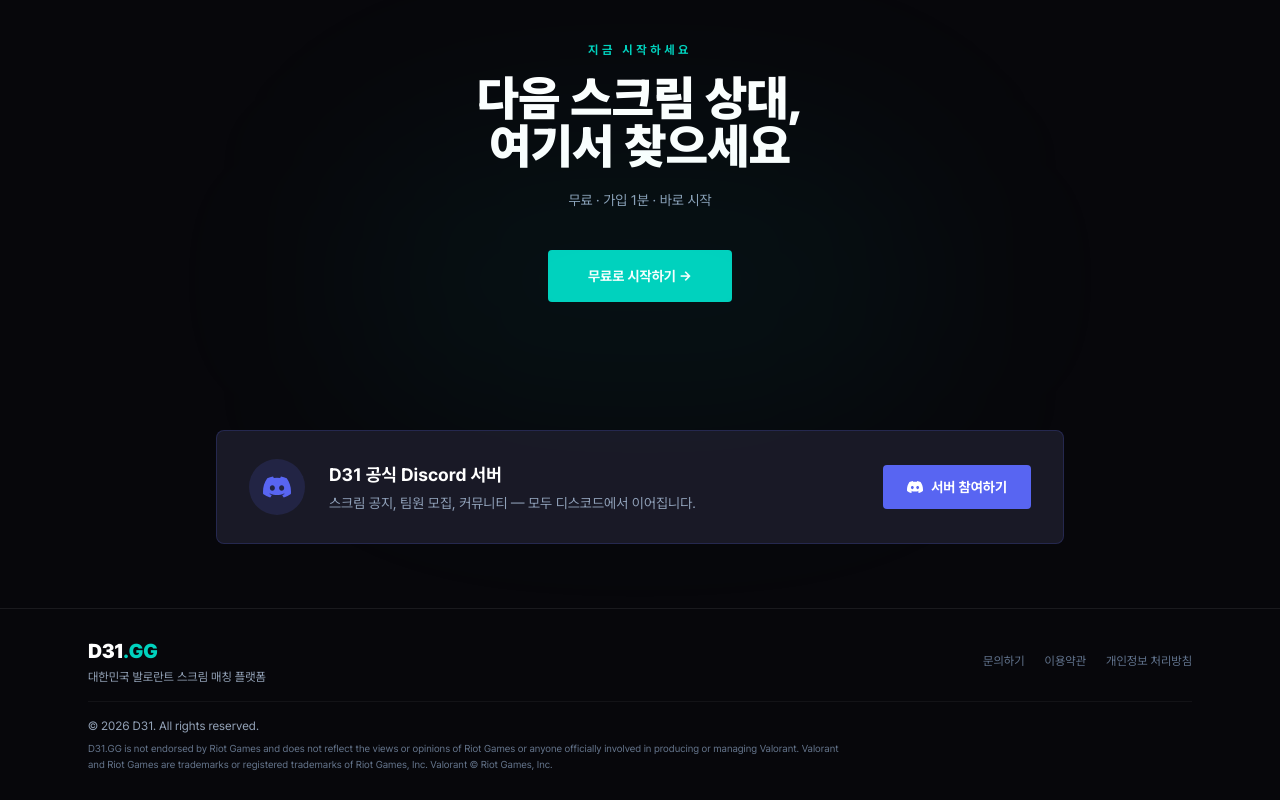
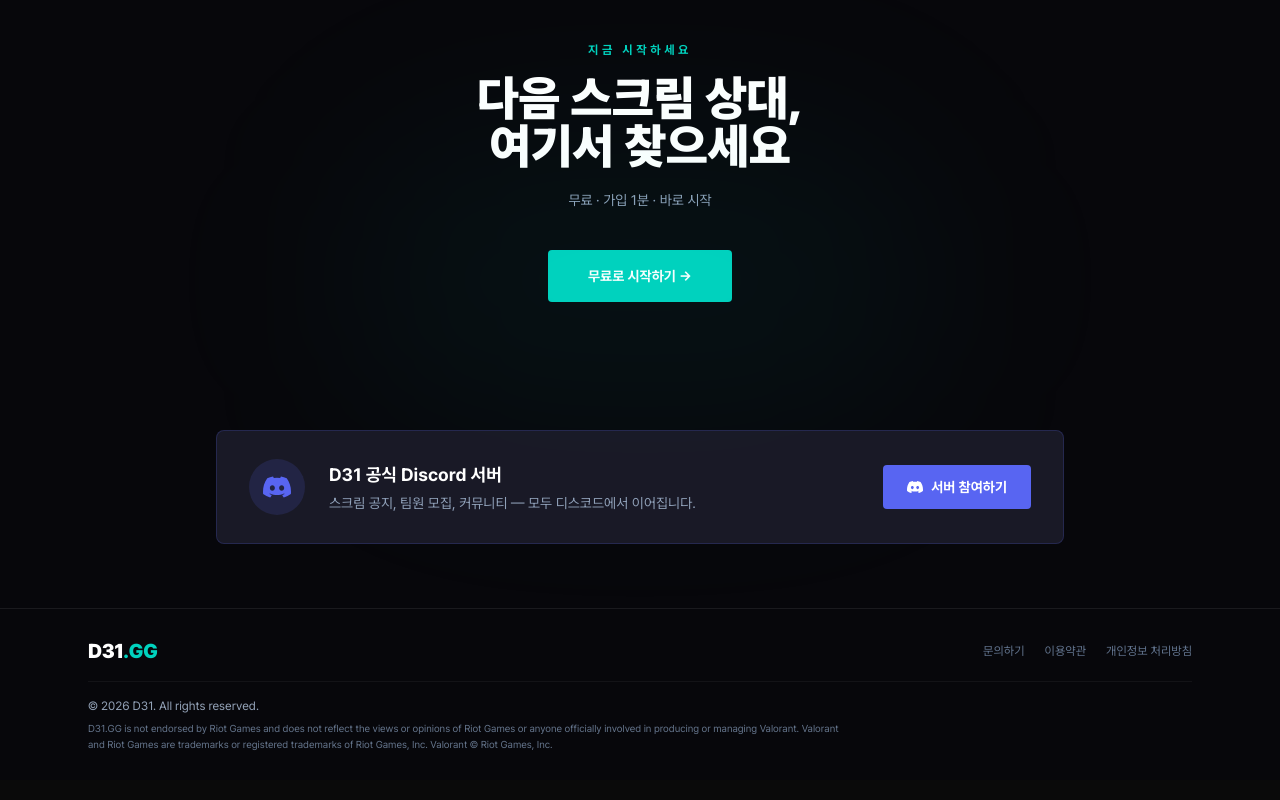
Before and after one commit to D31-Maxverstappen/scrim-platform, a Next.js app: page / in a window 1280 px wide. Shown: the part 3642-4442 px from the top of the page. Built offline with nearby package versions, Linux system fonts and the light colour scheme; no server answers; the database is empty.

Commit message:
UI: 푸터 로고 하단 설명 문구 제거

```diff
--- a/src/app/layout.tsx
+++ b/src/app/layout.tsx
@@ -50,7 +50,6 @@ export default function RootLayout({
             <div className="flex flex-col sm:flex-row items-start sm:items-center justify-between gap-4">
               <div>
                 <span className="text-white font-black text-xl tracking-tight">D31<span className="text-[#00D2BE]">.GG</span></span>
-                <p className="text-slate-600 text-xs mt-1">대한민국 발로란트 스크림 매칭 플랫폼</p>
               </div>
               <div className="flex gap-5 text-xs text-slate-500">
                 <a href="/support" className="hover:text-slate-300 transition">문의하기</a>
```
